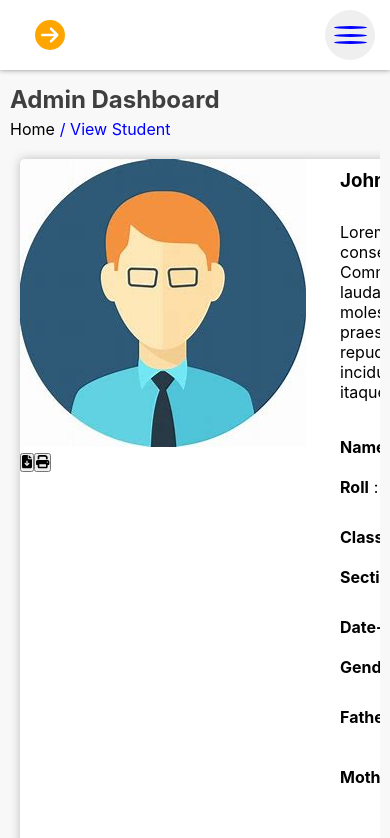
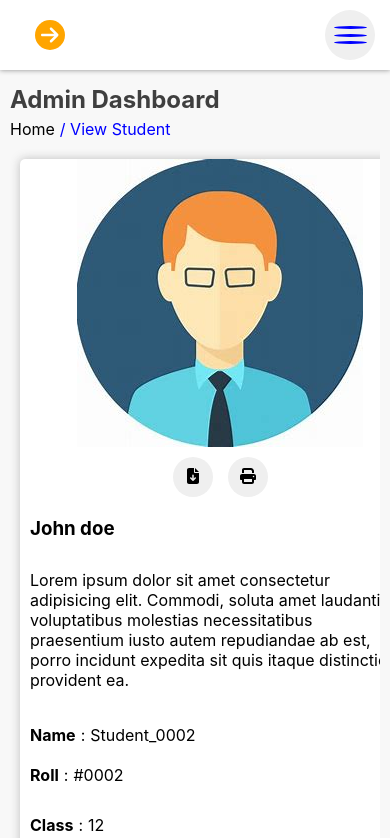
Before and after one commit to Vinoth82003/school_frontend, a React (Create React App) app: page / in a window 390 px wide. Shown: the top 838 px of the page. Built offline with nearby package versions, Linux system fonts and the light colour scheme.

Commit message:
Css for student view and navbar css

```diff
--- a/src/css/navbar.css
+++ b/src/css/navbar.css
@@ -436,4 +436,5 @@ body {
   justify-content: center;
   color: #fff;
   font-size: 20px;
+  cursor: pointer;
 }
--- a/src/css/view.css
+++ b/src/css/view.css
@@ -26,6 +26,41 @@
   height: 100%;
   flex-basis: 25%;
   width: 100%;
+  display: flex;
+  flex-direction: column;
+  align-items: center;
+  justify-content: center;
+}
+
+.view_options {
+  display: flex;
+  align-items: center;
+  gap: 15px;
+  padding: 0 15px;
+  margin-top: 10px;
+}
+
+.view_options button {
+  width: 40px;
+  height: 40px;
+  border: none;
+  border-radius: 20px;
+  cursor: pointer;
+  font-size: 16px;
+}
+
+.download {
+  --clr: green;
+}
+
+.print {
+  --clr: purple;
+}
+
+.view_options button:hover {
+  transition: all 0.3s;
+  background: var(--clr);
+  color: #fff;
 }
 
 .right_content {
@@ -67,9 +102,21 @@
   }
 }
 
+@media screen and (max-width: 720px) {
+  .inner_view {
+    flex-direction: column;
+  }
+  .left_image {
+    width: 100%;
+    display: flex;
+    align-items: center;
+    justify-content: center;
+  }
+}
+
 @media screen and (max-width: 656px) {
   .view_section {
-    width: 550px;
+    min-width: 320px;
   }
 }
 
```
